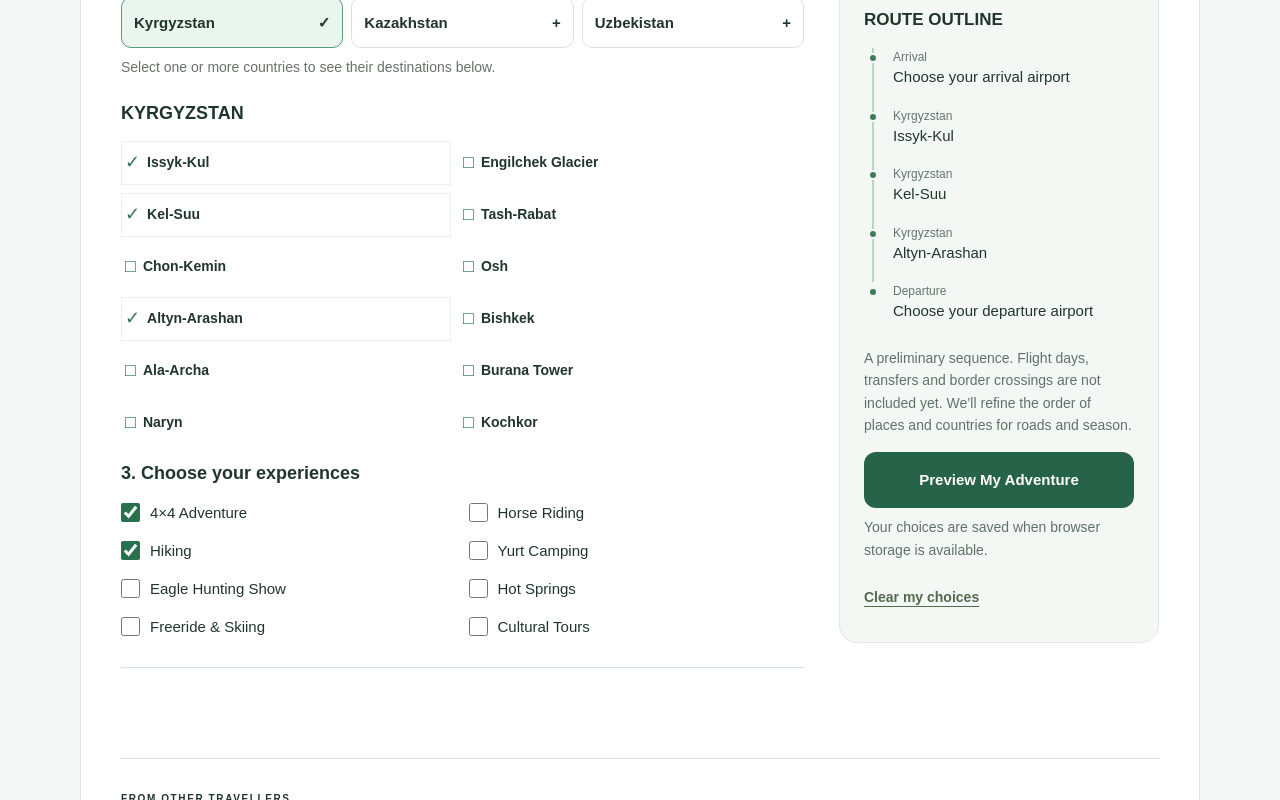
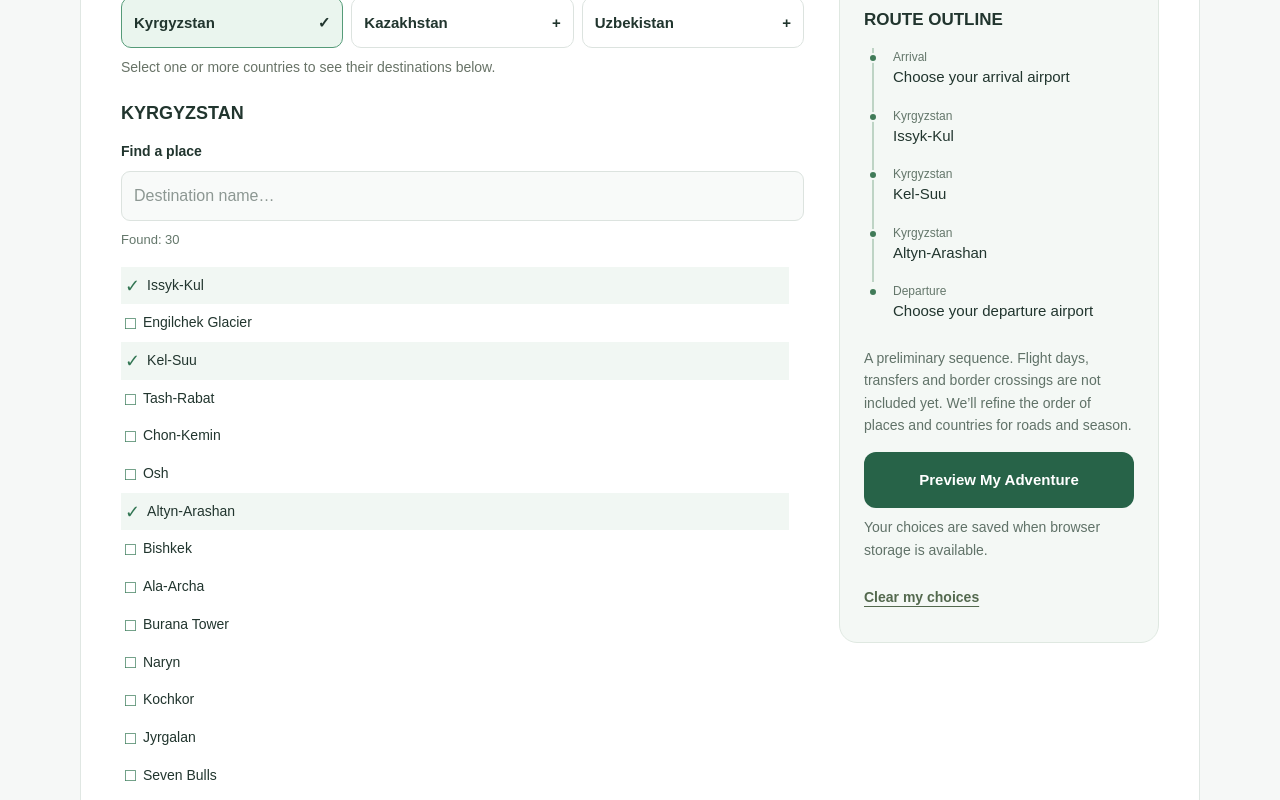
Before and after one commit to tataremil2-blip/Kyrgyzstan360, a Next.js app: page /en/plan-my-trip in a window 1280 px wide. Shown: the part 1380-2180 px from the top of the page. Built offline with nearby package versions, Linux system fonts and the light colour scheme.

Commit message:
Compact destination selection lists

```diff
--- a/app/[lang]/plan-my-trip/overrides.css
+++ b/app/[lang]/plan-my-trip/overrides.css
@@ -1,7 +1,7 @@
 .adventure-map-final{display:none}
-.place-search{display:none}
-.country-places .destination-grid{grid-template-columns:repeat(2,minmax(0,1fr));gap:8px;max-height:300px;overflow:hidden}
-.country-places .destination-card{min-height:0;padding:8px 4px;border:0;border-radius:0;background:transparent;display:flex;align-items:center;gap:7px;font-size:14px}.country-places .destination-card::before{content:"□";color:#317552;font-size:18px}.country-places .destination-card.is-selected::before{content:"✓"}.country-places .destination-name{font-size:14px}.country-places .destination-name>span{display:none}
+.place-search{display:block}
+.country-places .destination-grid{grid-template-columns:1fr;gap:0;max-height:520px;overflow:auto;padding:4px;margin:-4px}
+.country-places .destination-card{min-height:0;padding:8px 4px;border:0;border-radius:0;background:transparent;display:flex;align-items:center;gap:7px;font-size:14px;box-shadow:none}.country-places .destination-card:hover,.country-places .destination-card.is-selected{background:#f1f7f3;box-shadow:none}.country-places .destination-card::before{content:"□";color:#317552;font-size:18px;line-height:1}.country-places .destination-card.is-selected::before{content:"✓"}.country-places .destination-name{font-size:14px;font-weight:500;justify-content:flex-start}.country-places .destination-name>span{display:none}
 .country-places .destination-duration{display:none}
 .adventure-choices fieldset:has(.travel-styles),.adventure-choices fieldset:nth-of-type(4){display:none}
 .planner-auth-divider{display:none}
```
